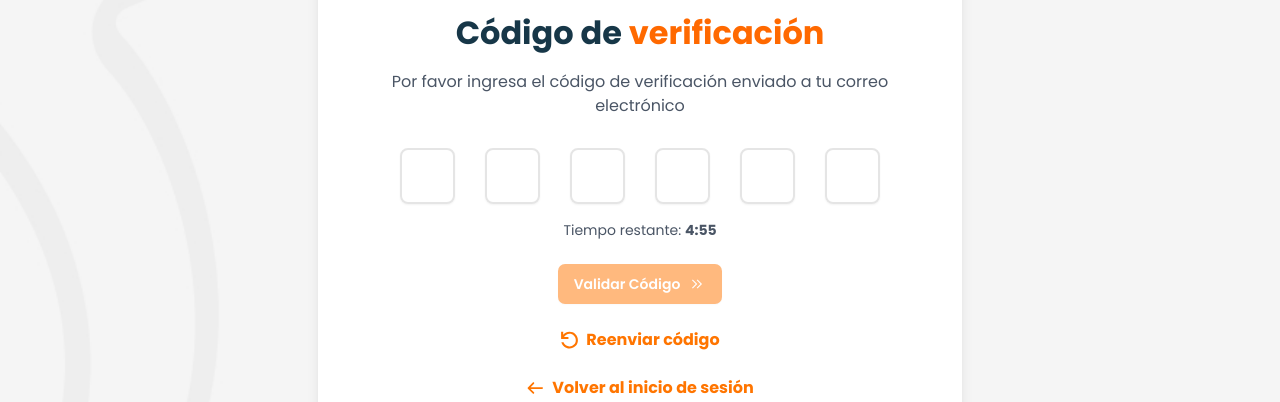
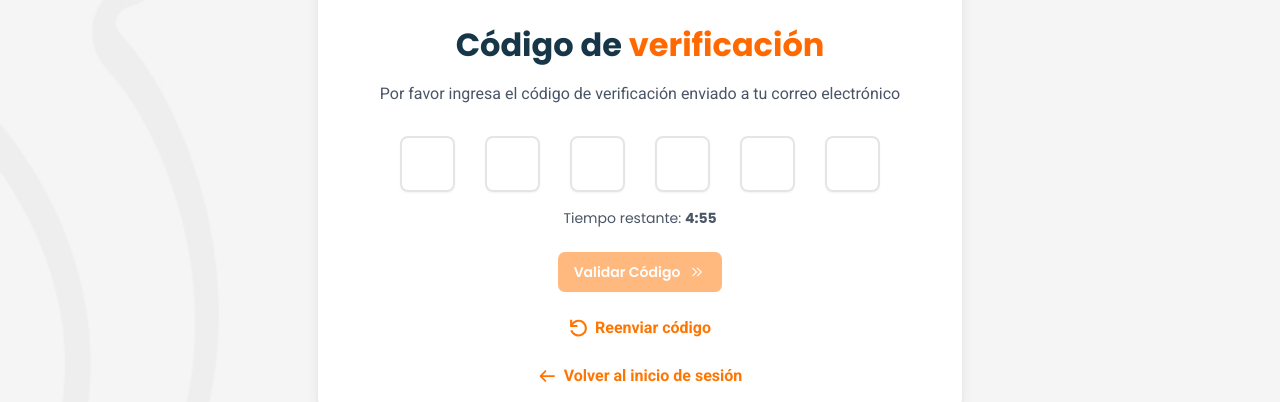
Before and after one commit to victorvivaslinktic/portal-pensionados-positiva-react, a Next.js app: page /auth/2fa in a window 1280 px wide. Shown: the part 391-793 px from the top of the page. Built offline with nearby package versions, Linux system fonts and the light colour scheme; no server answers.

Commit message:
cambios en tipografias

```diff
--- a/app/auth/2fa/page.tsx
+++ b/app/auth/2fa/page.tsx
@@ -228,7 +228,7 @@ export default function TwoFAPage() {
         <button
           onClick={handleResend}
           disabled={isResending}
-          className="text-primary-positiva mx-auto flex items-center justify-center space-x-2 font-bold hover:underline disabled:opacity-50"
+          className="text-primary-positiva font-roboto mx-auto flex items-center justify-center space-x-2 font-bold hover:underline disabled:opacity-50"
         >
           <Image src="/icon-reload.svg" alt="icon" width={18} height={18} />
           <span>{isResending ? "Reenviando..." : "Reenviar código"}</span>
@@ -238,7 +238,7 @@ export default function TwoFAPage() {
       <div className="mt-6 text-center">
         <button
           onClick={handleBack}
-          className="text-primary-positiva mx-auto flex items-center justify-center space-x-2 font-bold hover:underline"
+          className="text-primary-positiva font-roboto mx-auto flex items-center justify-center space-x-2 font-bold hover:underline"
         >
           <Image src="/arrow-positiva.svg" alt="icon" width={18} height={18} />
           <span>Volver al inicio de sesión</span>
--- a/app/auth/login/page.tsx
+++ b/app/auth/login/page.tsx
@@ -390,13 +390,13 @@ export default function LoginPage() {
       <div className="mt-5 flex flex-col items-center justify-center gap-5 text-center">
         <button
           onClick={handlePasswordReset}
-          className="text-primary-positiva font-poppins text-lg font-bold hover:underline"
+          className="text-primary-positiva font-roboto text-lg font-bold hover:underline"
         >
           ¿Olvidaste tu contraseña?
         </button>
 
-        <p className="font-poppins text-navy-primary text-lg font-bold">
-          ¿No tienes cuenta?
+        <p className="font-roboto text-navy-primary text-lg font-bold">
+          ¿No tienes cuenta?{" "}
           <button onClick={handleModal} className="text-primary-positiva hover:underline">
             Consulta aquí
           </button>
--- a/app/auth/recover/page.tsx
+++ b/app/auth/recover/page.tsx
@@ -154,7 +154,7 @@ export default function RecoverPage() {
       <div className="mt-5 flex w-full flex-col items-center justify-center gap-5 text-center">
         <button
           onClick={handleBack}
-          className="text-primary-positiva font-poppins flex items-center justify-center gap-2 text-lg font-bold hover:underline"
+          className="text-primary-positiva font-roboto flex items-center justify-center gap-2 text-lg font-bold hover:underline"
         >
           {/* <ArrowLeft className="h-4 w-4" /> */}
           <img src="/icon-arrow-left.svg" alt="" className="h-3.5 w-4.5" />
--- a/app/auth/verify/confirm/page.tsx
+++ b/app/auth/verify/confirm/page.tsx
@@ -140,7 +140,7 @@ export default function VerifyConfirmPage() {
         <button
           onClick={handleResend}
           disabled={isResending}
-          className="text-primary-positiva font-poppins flex items-center justify-center gap-2 text-lg font-bold hover:underline"
+          className="text-primary-positiva font-roboto flex items-center justify-center gap-2 text-lg font-bold hover:underline"
         >
           {/* <RotateCcw className={`h-4 w-4 ${isResending ? "animate-spin" : ""}`} /> */}
           <img
@@ -155,7 +155,7 @@ export default function VerifyConfirmPage() {
       <div className="mt-5 flex w-full flex-col items-center justify-center gap-5 text-center">
         <button
           onClick={handleBack}
-          className="text-primary-positiva font-poppins flex items-center justify-center gap-2 text-lg font-bold hover:underline"
+          className="text-primary-positiva font-roboto flex items-center justify-center gap-2 text-lg font-bold hover:underline"
         >
           {/* <ArrowLeft className="h-4 w-4" /> */}
           <img src="/icon-arrow-left.svg" alt="" className="h-3.5 w-4.5" />
--- a/app/private/dashboard/page.tsx
+++ b/app/private/dashboard/page.tsx
@@ -191,7 +191,7 @@ export default function DashboardPage() {
           <button
             onClick={handleLogout}
             disabled={isLoggingOut || isLoading !== null}
-            className="flex w-full cursor-pointer items-center justify-center space-x-2 rounded-md bg-orange-500 px-8 py-2.5 text-base font-semibold text-white transition-colors hover:bg-orange-600 disabled:cursor-not-allowed disabled:opacity-50 sm:w-auto sm:px-6"
+            className="font-roboto flex w-full cursor-pointer items-center justify-center space-x-2 rounded-md bg-orange-500 px-8 py-2.5 text-base font-semibold text-white transition-colors hover:bg-orange-600 disabled:cursor-not-allowed disabled:opacity-50 sm:w-auto sm:px-6"
             aria-label="Cerrar sesión y volver al login"
           >
             {isLoggingOut ? (
--- a/components/auth/auth-card.tsx
+++ b/components/auth/auth-card.tsx
@@ -33,7 +33,7 @@ export function AuthCard({ children, title, subtitle }: AuthCardProps) {
 
       {subtitle && (
         <div className="mb-7.5 text-center">
-          <p className="text-sm text-gray-600 sm:text-base">{subtitle}</p>
+          <p className="font-roboto text-sm text-gray-600 sm:text-base">{subtitle}</p>
         </div>
       )}
 
--- a/next.config.ts
+++ b/next.config.ts
@@ -5,7 +5,7 @@ const nextConfig: NextConfig = {
     unoptimized: true,
   },
   output: "export",
-  basePath: "/portal-pensionados",
+  //basePath: "/portal-pensionados",
 };
 
 export default nextConfig;
```
